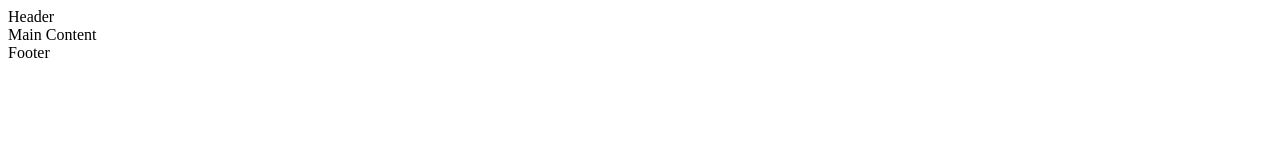
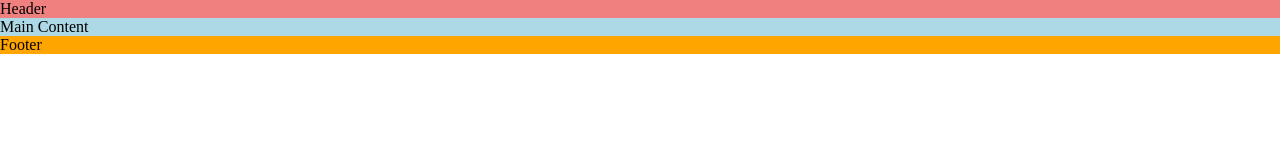
Before and after one commit to andreasawenlof/love-running-2, a plain HTML site: page index.html in a window 1280 px wide. Drawn offline with Linux system fonts and the light colour scheme.

Commit message:
Added stylesheet, general styles and temp background for header, main and footer

```diff
--- /dev/null
+++ b/assets/css/style.css
@@ -0,0 +1,24 @@
+* {
+    margin: 0;
+    padding: 0;
+    box-sizing: border-box;
+}
+
+body {
+
+}
+
+/* Header */
+header {
+    background-color: lightcoral;
+}
+
+/* Main Content */
+main {
+    background-color: lightblue;
+}
+
+/* Footer */
+footer {
+    background-color: orange;
+}
--- a/index.html
+++ b/index.html
@@ -5,7 +5,8 @@
     <meta charset="UTF-8">
     <meta name="viewport" content="width=device-width, initial-scale=1.0">
     <!-- Meta tags for search engines -->
-    <meta name="description" content="Love Running. Club for runner in Dublin, Ireland. Urban running, trail running. Dublin Docklands and Phoenix Park">
+    <meta name="description"
+        content="Love Running. Club for runner in Dublin, Ireland. Urban running, trail running. Dublin Docklands and Phoenix Park">
     <meta name="keywords" content="love running, run, running club, runners, Ireland, Dublin, sport, exercise">
     <!-- Title -->
     <title>Love Running</title>
@@ -13,6 +14,9 @@
     <link rel="apple-touch-icon" sizes="180x180" href="assets/favicon/apple-touch-icon.png">
     <link rel="icon" type="image/png" sizes="32x32" href="assets/favicon/favicon-32x32.png">
     <link rel="icon" type="image/png" sizes="16x16" href="assets/favicon/favicon-16x16.png">
+
+    <!-- Stylesheet -->
+    <link rel="stylesheet" href="/assets/css/style.css">
 </head>
 
 <body>
```
